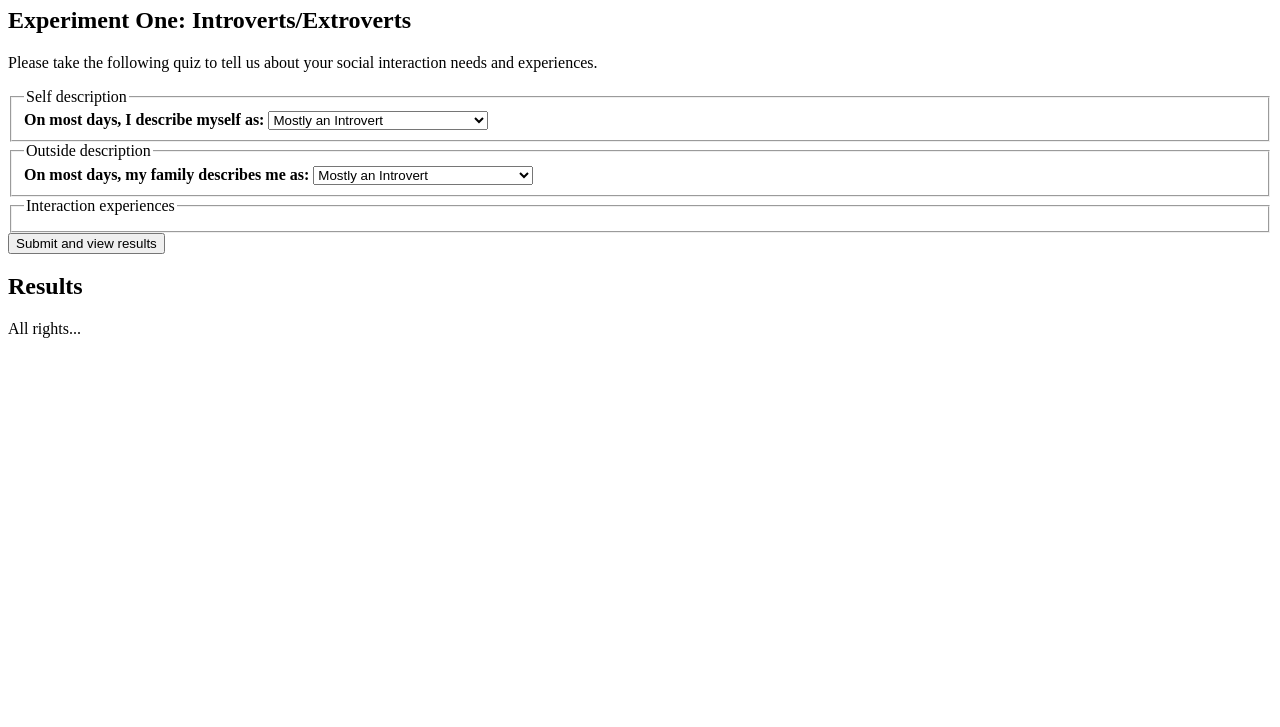
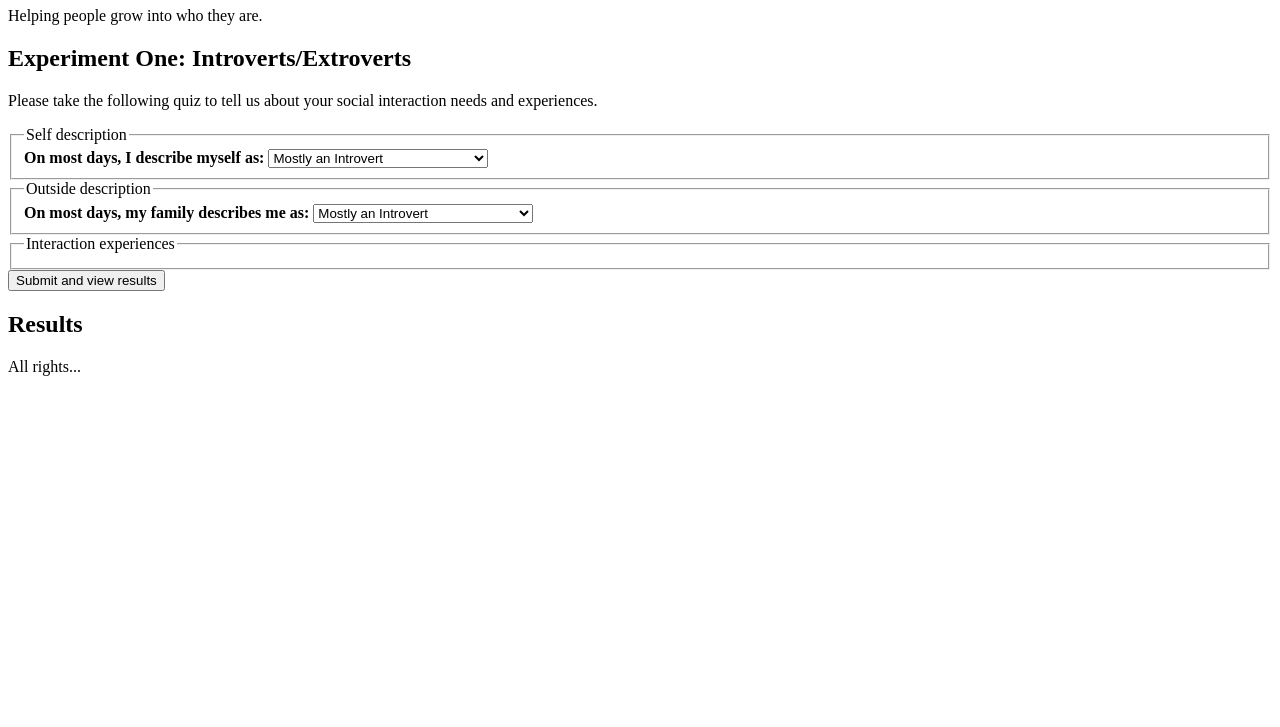
Before and after one commit to ihcreative/ihcreative.github.io, a plain HTML site: page index.html in a window 1280 px wide. Shown: the part 73-800 px from the top of the page. Drawn offline with Linux system fonts and the light colour scheme.

Commit message:
tagline added

```diff
--- a/index.html
+++ b/index.html
@@ -16,6 +16,7 @@
 	<body>
 		<header>
 			<h1>Emotiv App</h1>
+			<p>Helping people grow into who they are.<p>
 		</header>
 		<section>
 			<h1>Experiment One: Introverts/Extroverts</h1>
```
